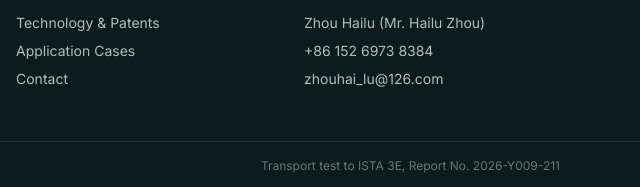
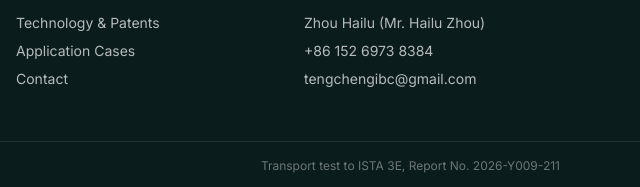
Before and after one commit to tengchengibc-hash/paper-ibc-website, a plain HTML site: page technology.html in a window 1280 px wide. Shown: the part 2885-3072 px from the top of the page, 640-1280 px from the left. Drawn offline with nearby package versions, Linux system fonts and the light colour scheme.

Commit message:
docs(contact): switch public contact email to tengchengibc@gmail.com (technology)

```diff
--- a/technology.html
+++ b/technology.html
@@ -145,7 +145,7 @@ tailwind.config = {
       <h4 class="text-white font-semibold mb-3">Contact</h4>
       <p class="py-1">Zhou Hailu (Mr. Hailu Zhou)</p>
       <a class="block py-1 hover:text-copper" href="tel:+8615269738384">+86 152 6973 8384</a>
-      <a class="block py-1 hover:text-copper" href="mailto:zhouhai_lu@126.com">zhouhai_lu@126.com</a>
+      <a class="block py-1 hover:text-copper" href="mailto:tengchengibc@gmail.com">tengchengibc@gmail.com</a>
     </div>
   </div>
   <div class="border-t border-white/10">
```
